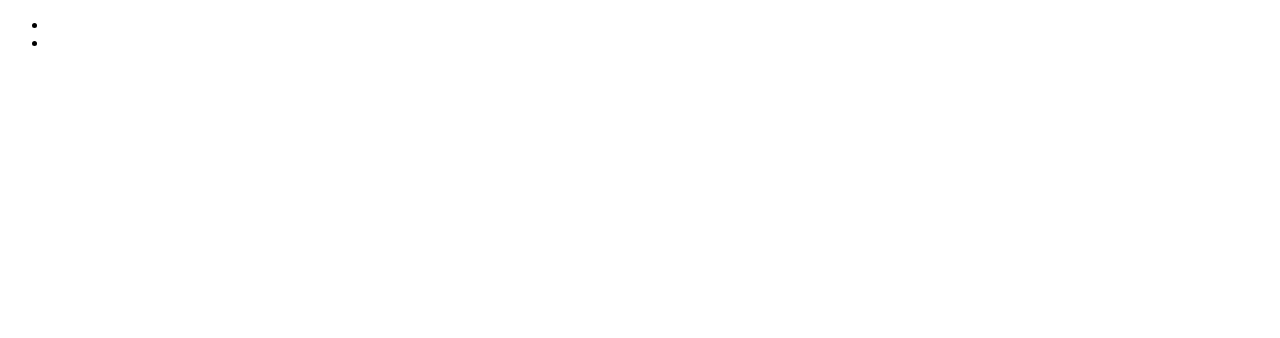
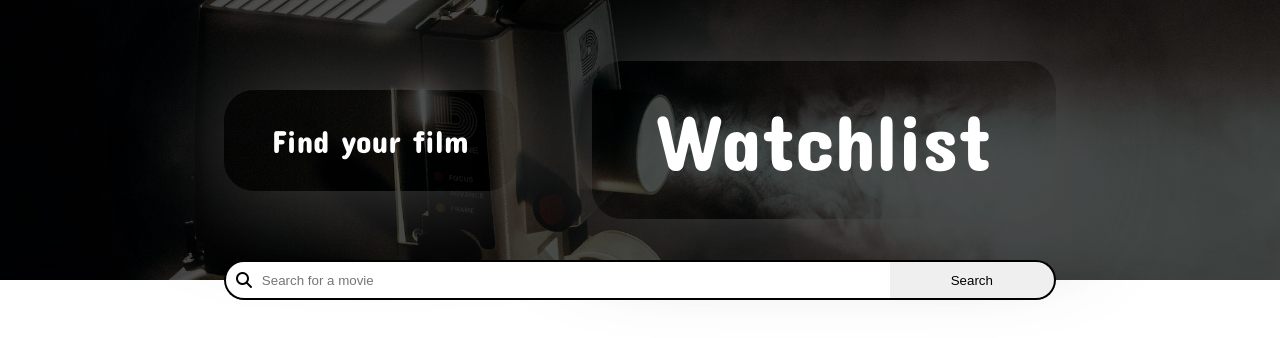
Before and after one commit to Mikucki/Movie-Watchlist, a plain HTML site: page src/watchlist.html in a window 1280 px wide. Drawn offline with Linux system fonts and the light colour scheme.

Commit message:
added second page

```diff
--- a/src/index.css
+++ b/src/index.css
@@ -62,11 +62,33 @@ a {
 .all-movies-link {
   color: #fff;
   font-size: 5rem;
+  box-shadow: 0px 0px 100px rgb(73, 72, 72);
+  padding: 2rem 4rem;
+  border-radius: 30px;
+}
+
+.all-movies-link-watchlist {
+  color: white;
+  font-size: 2rem;
+  box-shadow: 0px 0px 100px rgb(73, 72, 72);
+  padding: 2rem 3rem;
+  border-radius: 30px;
 }
 
 .watchlist-link {
-  color: black;
+  color: white;
   font-size: 2rem;
+  box-shadow: 0px 0px 100px rgb(73, 72, 72);
+  padding: 2rem 3rem;
+  border-radius: 20px;
+}
+
+.watchlist-link-watchlist {
+  color: #fff;
+  font-size: 5rem;
+  box-shadow: 0px 0px 100px rgb(73, 72, 72);
+  padding: 2rem 4rem;
+  border-radius: 30px;
 }
 
 /* INPUT FIELD STLING */
@@ -85,22 +107,31 @@ a {
 
 .search-form i {
   color: black;
-  background-color: rgb(114, 110, 110);
+  background-color: #fff;
   height: 5vh;
   width: 5vh;
   display: flex;
   justify-content: center;
   align-items: center;
   font-size: 1rem;
+  border: 2px solid black;
+  border-right: none;
+  border-radius: 50px 0px 0px 50px;
 }
 
 .search-form input {
   width: 80%;
   height: 5vh;
+  border: 2px solid black;
+  border-left: none;
+  border-right: none;
 }
 
 .search-form button {
   min-width: 20%;
   min-height: 5vh;
   max-height: 5vh;
+  border: 2px solid black;
+  border-left: none;
+  border-radius: 0px 50px 50px 0px;
 }
--- a/src/index.js
+++ b/src/index.js
@@ -1 +1,5 @@
 // get the background image from the API pls TODO MEGA IMPORTANT (better quality )
+
+fetch("http://www.omdbapi.com/?apikey=[yourkey]&")
+  .then((res) => res.json())
+  .then((data) => console.log(data));
--- a/src/watchlist.html
+++ b/src/watchlist.html
@@ -4,18 +4,50 @@
     <meta charset="UTF-8" />
     <meta http-equiv="X-UA-Compatible" content="IE=edge" />
     <meta name="viewport" content="width=device-width, initial-scale=1.0" />
-    <title>Document</title>
+    <link rel="stylesheet" href="./index.css" />
+    <!-- CDN's -->
+    <link
+      rel="stylesheet"
+      href="https://cdnjs.cloudflare.com/ajax/libs/font-awesome/6.2.0/css/all.min.css"
+      integrity="sha512-xh6O/CkQoPOWDdYTDqeRdPCVd1SpvCA9XXcUnZS2FmJNp1coAFzvtCN9BmamE+4aHK8yyUHUSCcJHgXloTyT2A=="
+      crossorigin="anonymous"
+      referrerpolicy="no-referrer"
+    />
+    <!-- GOOGLE FONTS -->
+    <link rel="preconnect" href="https://fonts.googleapis.com" />
+    <link rel="preconnect" href="https://fonts.gstatic.com" crossorigin />
+    <link
+      href="https://fonts.googleapis.com/css2?family=Concert+One&family=Poppins:wght@400;500;700&display=swap"
+      rel="stylesheet"
+    />
+    <title>Movie List</title>
   </head>
   <body>
     <div class="container">
-      <ul>
-        <li>
-          <a href=""></a>
-        </li>
-        <li>
-          <a href=""></a>
-        </li>
-      </ul>
+      <nav class="background"></nav>
+      <div class="foreground">
+        <ul class="nav-bar-links">
+          <li>
+            <a href="./index.html" class="all-movies-link-watchlist">Find your film</a>
+          </li>
+          <li>
+            <a href="./watchlist.html" class="watchlist-link-watchlist">Watchlist</a>
+          </li>
+        </ul>
+      </div>
+      <div class="search-for-movie">
+        <form class="search-form">
+          <i class="fa-solid fa-magnifying-glass"></i>
+          <input
+            class="search"
+            id="search"
+            type="text"
+            placeholder="Search for a movie"
+          />
+          <button type="submit">Search</button>
+        </form>
+      </div>
+      <main></main>
     </div>
   </body>
 </html>
```
Also changed, not shown: src/index.html (+2 -2 lines).
